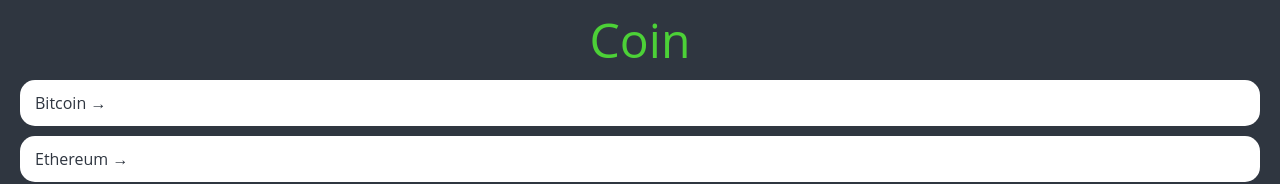
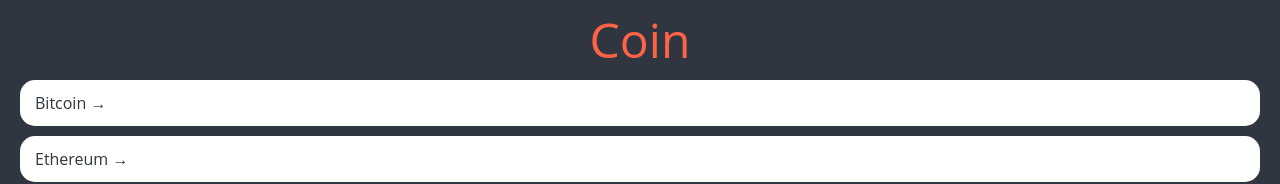
Before and after one commit to Rockernun/Crypto-Tracker, a React (Create React App) app: page / in a window 1280 px wide. Shown: the top 184 px of the page. Built offline with nearby package versions, Linux system fonts and the light colour scheme.

Commit message:
style 변경
accentColor 색상 변경

```diff
--- a/src/theme.ts
+++ b/src/theme.ts
@@ -3,5 +3,5 @@
 export const theme: DefaultTheme = {
   bgColor: "#2f3640",
   textColor: "#f5f6fa",
-  accentColor: "#4cd137",
+  accentColor: "tomato",
 };
```
